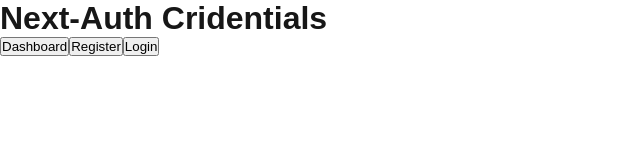
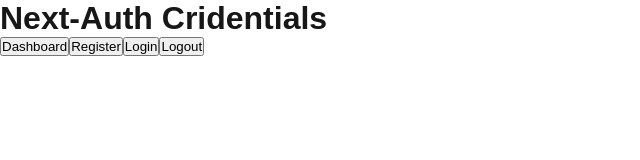
Before and after one commit to xe4at/Authentication-with-credentials-method, a Next.js app: page / in a window 1280 px wide. Shown: the top 160 px of the page, without its empty margins (0-640 px from the left). Built offline with nearby package versions, Linux system fonts and the light colour scheme.

Commit message:
logout with singOut function

```diff
--- a/src/pages/index.js
+++ b/src/pages/index.js
@@ -1,6 +1,10 @@
+import { signOut } from "next-auth/react";
 import Link from "next/link";
 
 export default function Home() {
+  const logOutHandler = async () => {
+    signOut();
+  };
   return (
     <>
       <div>
@@ -14,6 +18,7 @@
         <button>
           <Link href="/signin">Login</Link>
         </button>
+        <button onClick={logOutHandler}>Logout</button>
       </div>
     </>
   );
```
